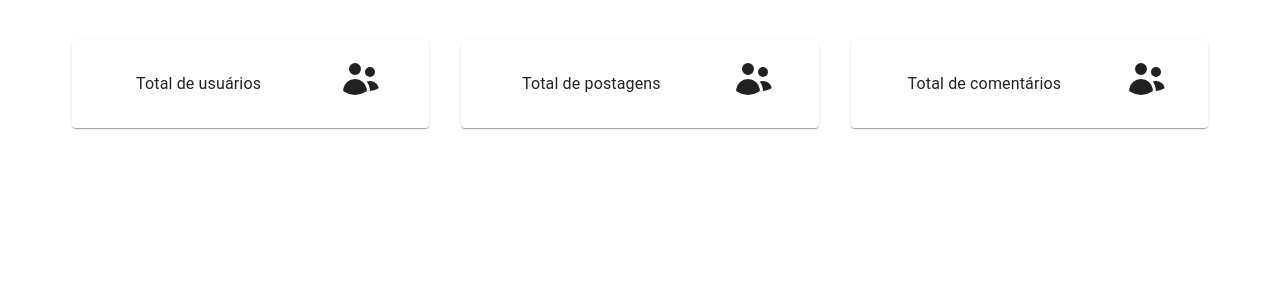
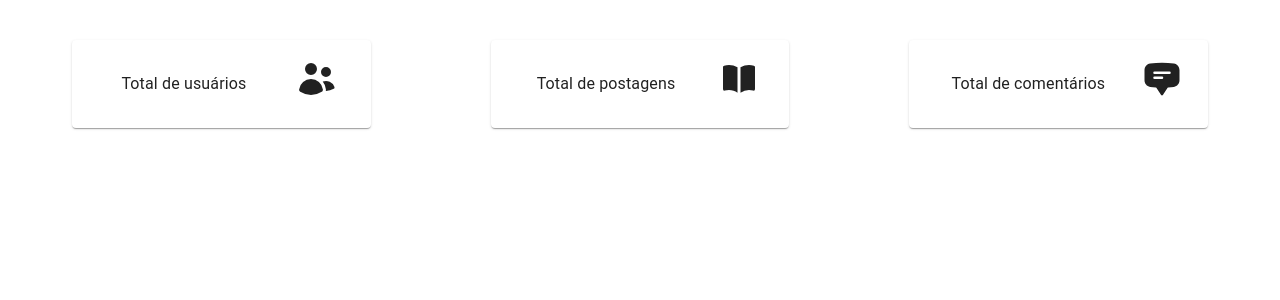
Before and after one commit to paulofreyyy/userDashboard, a React (Vite) app: page / in a window 1280 px wide. Shown: the top 300 px of the page. Built offline with nearby package versions, Linux system fonts and the light colour scheme; no server answers.

Commit message:
feat: criando componente dos cards

```diff
--- a/src/App.tsx
+++ b/src/App.tsx
@@ -1,6 +1,7 @@
-import { Box, Card, CardContent, Grid, Typography } from "@mui/material";
-import { HiMiniUsers } from "react-icons/hi2";
+import { Grid } from "@mui/material";
+import { HiChatBubbleBottomCenterText, HiMiniBookOpen, HiMiniUsers } from "react-icons/hi2";
 import { useStats } from "./hooks/useStats";
+import { StatsCard } from "./components/statsCards";
 
 export function App() {
     const { stats, loading, error } = useStats();
@@ -9,65 +10,29 @@ export function App() {
     if (error) return <p>Error: {error}</p>;
 
     return (
-        <Grid container spacing={4} py={4} px={8}>
+        <Grid container spacing={15} py={4} px={8}>
             <Grid item md={4}>
-                <Card
-                    sx={{
-                        display: "flex",
-                        alignItems: "center",
-                        justifyContent: "space-around",
-                        padding: 2,
-                    }}
-                >
-                    <CardContent>
-                        <Typography>Total de usuários</Typography>
-                        <Typography fontWeight='bold' fontSize='1.5rem'>{stats?.totalUsers}</Typography>
-                    </CardContent>
-
-                    <Box sx={{ fontSize: 40 }}>
-                        <HiMiniUsers />
-                    </Box>
-                </Card>
+                <StatsCard
+                    title="Total de usuários"
+                    value={stats?.totalUsers}
+                    icon={<HiMiniUsers />}
+                />
             </Grid>
 
             <Grid item md={4}>
-                <Card
-                    sx={{
-                        display: "flex",
-                        alignItems: "center",
-                        justifyContent: "space-around",
-                        padding: 2,
-                    }}
-                >
-                    <CardContent>
-                        <Typography>Total de postagens</Typography>
-                        <Typography fontWeight='bold' fontSize='1.5rem'>{stats?.totalPosts}</Typography>
-                    </CardContent>
-
-                    <Box sx={{ fontSize: 40 }}>
-                        <HiMiniUsers />
-                    </Box>
-                </Card>
+                <StatsCard
+                    title="Total de postagens"
+                    value={stats?.totalPosts}
+                    icon={<HiMiniBookOpen />}
+                />
             </Grid>
 
             <Grid item md={4}>
-                <Card
-                    sx={{
-                        display: "flex",
-                        alignItems: "center",
-                        justifyContent: "space-around",
-                        padding: 2,
-                    }}
-                >
-                    <CardContent>
-                        <Typography>Total de comentários</Typography>
-                        <Typography fontWeight='bold' fontSize='1.5rem'>{stats?.totalComments}</Typography>
-                    </CardContent>
-
-                    <Box sx={{ fontSize: 40 }}>
-                        <HiMiniUsers />
-                    </Box>
-                </Card>
+                <StatsCard
+                    title="Total de comentários"
+                    value={stats?.totalComments}
+                    icon={<HiChatBubbleBottomCenterText />}
+                />
             </Grid>
         </Grid >
     )
--- /dev/null
+++ b/src/components/statsCards.tsx
@@ -0,0 +1,29 @@
+import { Box, Card, CardContent, Typography } from "@mui/material";
+
+interface Props {
+    title: string;
+    value: number | undefined;
+    icon: JSX.Element;
+}
+
+export const StatsCard = ({ title, value, icon }: Props) => {
+    return (
+        <Card
+            sx={{
+                display: "flex",
+                alignItems: "center",
+                justifyContent: "space-around",
+                padding: 2,
+            }}
+        >
+            <CardContent>
+                <Typography>{title}</Typography>
+                <Typography fontWeight='bold' fontSize='1.5rem'>{value}</Typography>
+            </CardContent>
+
+            <Box sx={{ fontSize: 40 }}>
+                {icon}
+            </Box>
+        </Card>
+    )
+}
```
